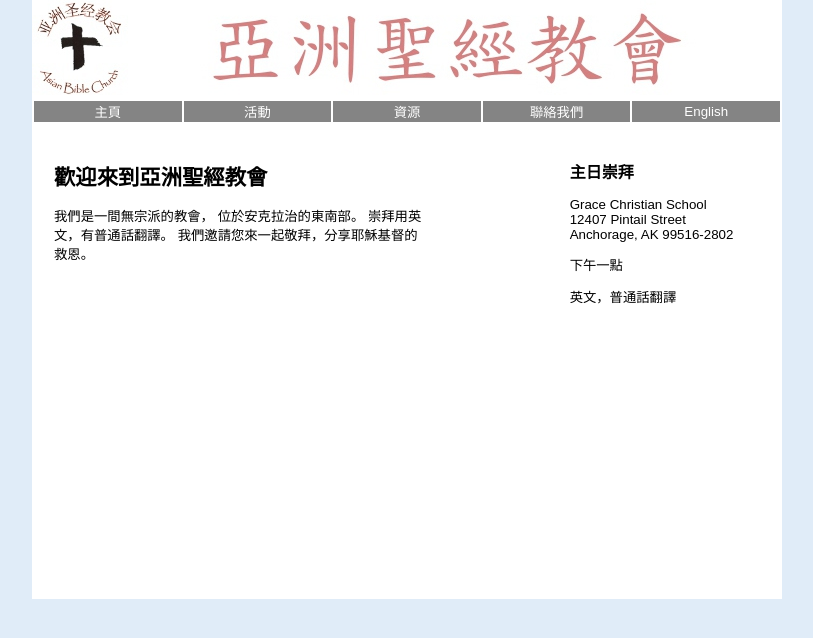
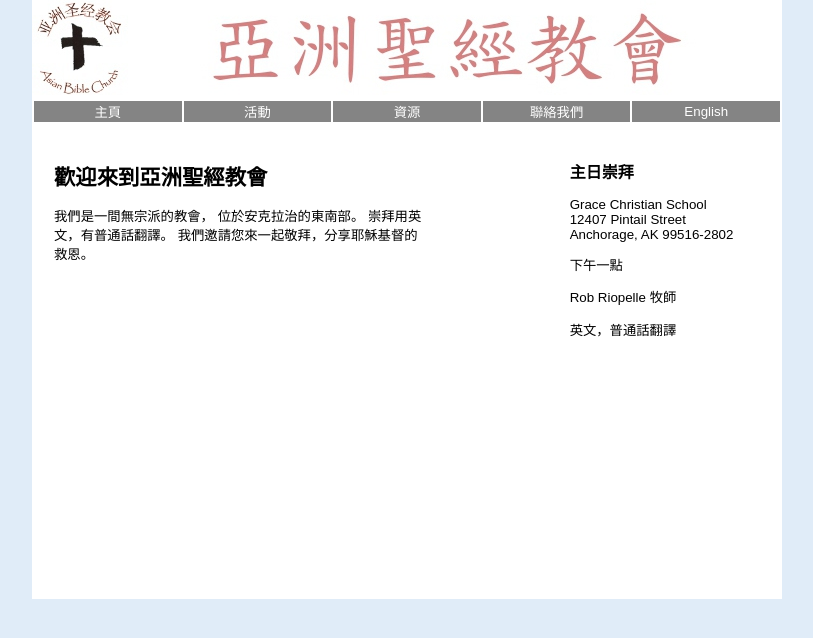
Before and after one commit to Aaron-Zhao/abc, a PHP site: page /zh/index.php in a window 1280 px wide. Shown: the part 51-689 px from the top of the page, without its empty margins (233-1046 px from the left). Run offline with PHP 8.4, Linux system fonts and the light colour scheme.

Commit message:
Added pastor

```diff
--- a/public_html/en/index.php
+++ b/public_html/en/index.php
@@ -59,6 +59,10 @@ include('../../includes/en/menu.php');
                 </p>
 
                 <p>
+                    Rev. Rob Riopelle
+                </p>
+
+                <p>
                     English with Mandarin Chinese translation
                 </p>
             </div>
--- a/public_html/zh/index.php
+++ b/public_html/zh/index.php
@@ -59,6 +59,10 @@ include('../../includes/zh/menu.php');
                 </p>
 
                 <p>
+                    Rob Riopelle 牧師
+                </p>
+
+                <p>
                     英文，普通話翻譯
                 </p>
             </div>
```
